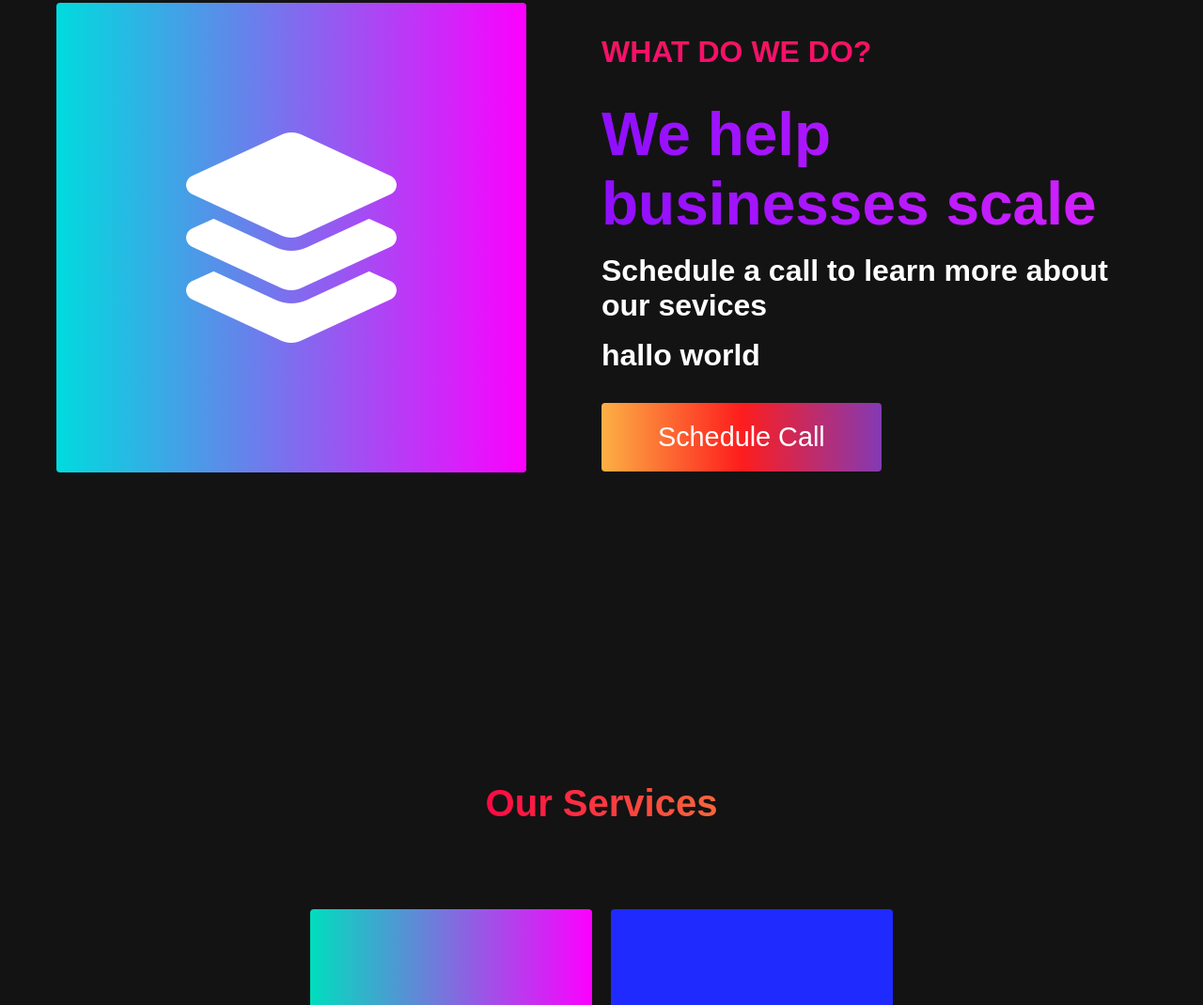
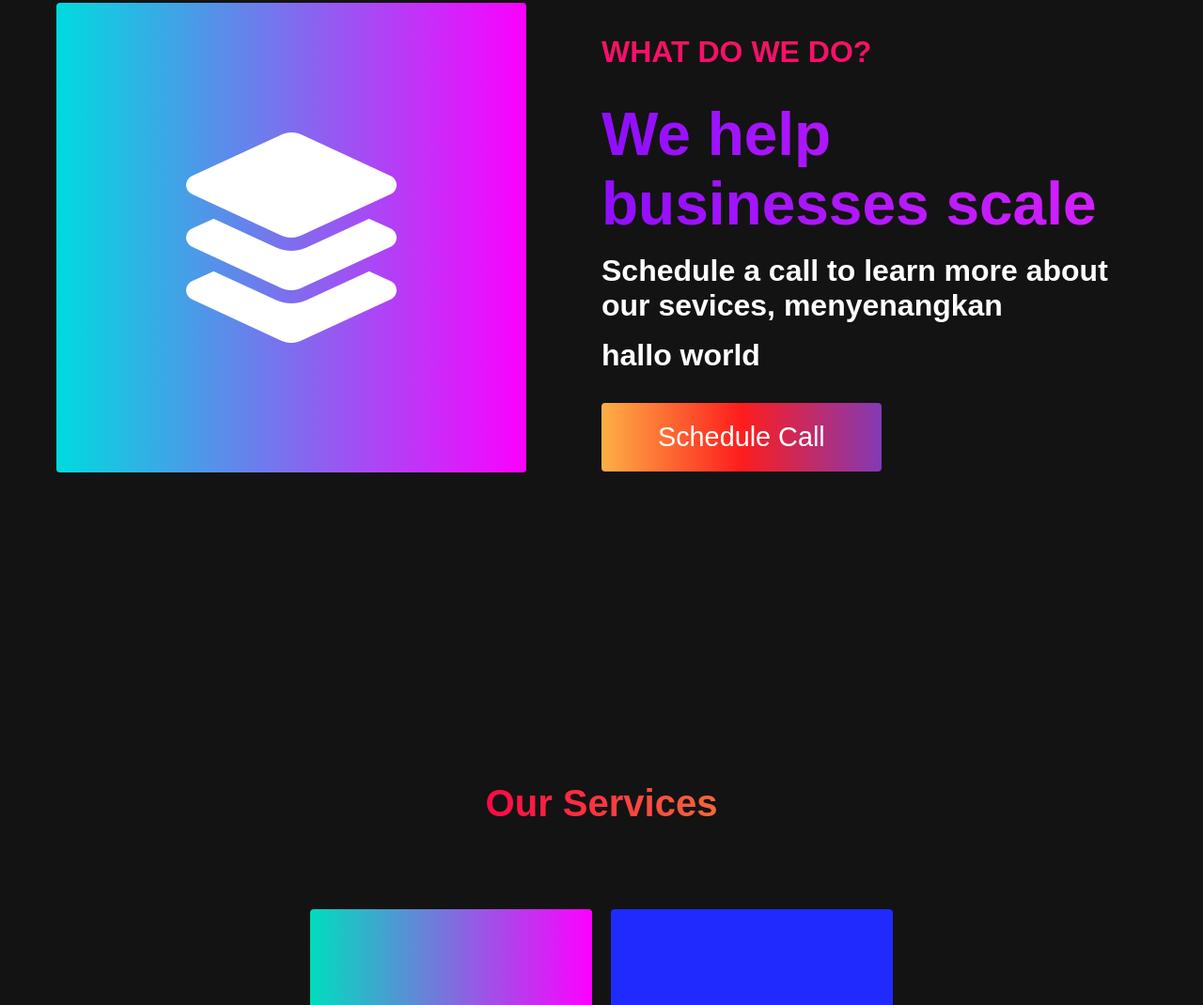
Before and after one commit to Raskutub/fuzzy-waddle, a plain HTML site: page index.html in a window 1280 px wide. Shown: the part 1020-2090 px from the top of the page at 94% size. Drawn offline with Linux system fonts and the light colour scheme.

Commit message:
mengubah tulisan menyenangkan

```diff
--- a/index.html
+++ b/index.html
@@ -56,7 +56,7 @@
         <div class="main__content">
           <h1>What do we do?</h1>
           <h2>We help businesses scale</h2>
-          <p>Schedule a call to learn more about our sevices</p>
+          <p>Schedule a call to learn more about our sevices, menyenangkan</p>
           <p>hallo world</p>
           <button class="main__btn"><a href="#">Schedule Call</a></button>
         </div>
```
